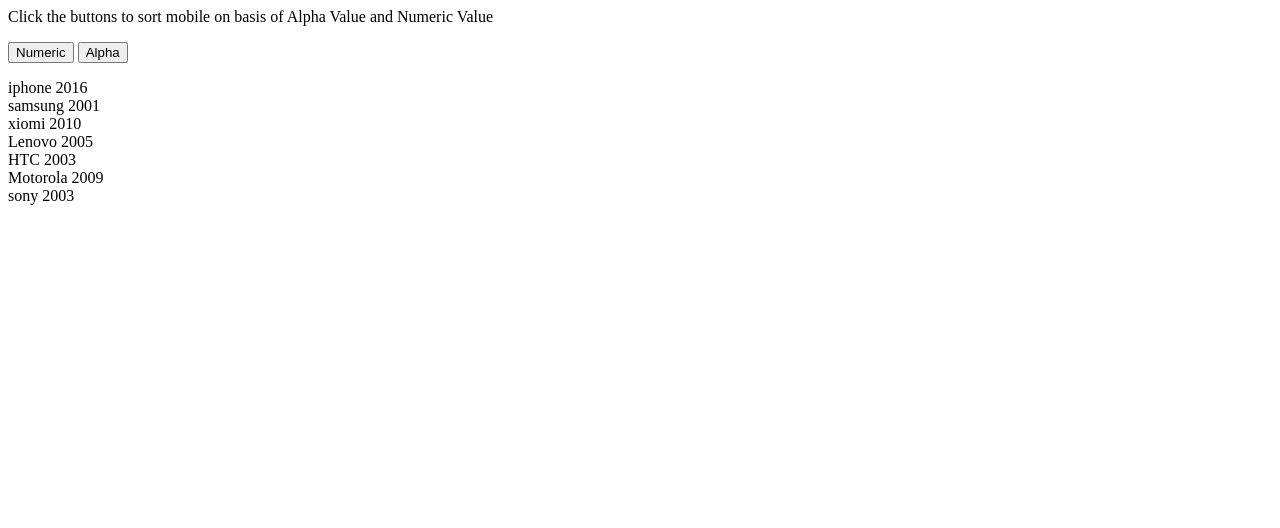
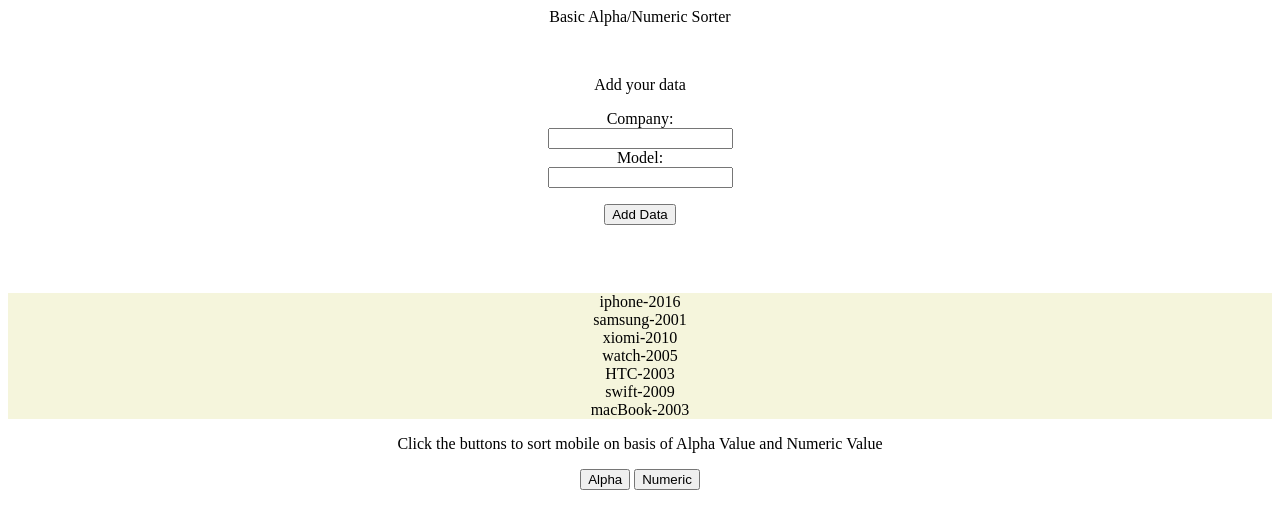
Before and after one commit to aman0591/temp, a plain HTML site: page simpleSorter.html in a window 1280 px wide. Drawn offline with Linux system fonts and the light colour scheme.

Commit message:
Update simpleSorter.html

```diff
--- a/simpleSorter.html
+++ b/simpleSorter.html
@@ -1,32 +1,57 @@
 <!DOCname html>
 <html>
+
 <body>
 
-<p>Click the buttons to sort mobile on basis of Alpha Value and Numeric Value</p>
+<p>Basic Alpha/Numeric Sorter</p>
 
+<br>
+<p>Add your data</p>
+Company:<br>
+<input type="text" name="firstname" id="Company" required>
+<br>
+Model:<br>
+<input type="text" name="lastname" id="Model" required>
+<br>
+<p><button onclick="addM()">Add Data</button></p>
+<br><br>
 
-<button onclick="myFunction()">Numeric</button>
-
-<button onclick="alphaSort()">Alpha</button>
 
 <p id="demo"></p>
 
 
+<p>Click the buttons to sort mobile on basis of Alpha Value and Numeric Value</p>
+
+<button onclick="alphaSort()" >Alpha</button>
+<button onclick="myFunction()">Numeric</button>
 
 <script>
 var mobile = [
 {name:"iphone", model:2016},
 {name:"samsung", model:2001},
 {name:"xiomi", model:2010},
-{name:"Lenovo", model:2005},
+{name:"watch", model:2005},
 {name:"HTC", model:2003},
-{name:"Motorola", model:2009},
-{name:"sony", model:2003}
+{name:"swift", model:2009},
+{name:"macBook", model:2003}
 
 ]
 
+displaymobile();
 
+function addM() {
+
+var temp=document.getElementById("Company").value;
+var temp2=document.getElementById("Model").value;
+
+ var obj = {
+	"name" : temp,
+	"model" : temp2
+ }
+mobile.push(obj);
 displaymobile();
+
+}
 
 function myFunction() {
     mobile.sort(function(a, b){return a.model - b.model});
@@ -43,19 +68,27 @@ function alphaSort() {
     });
     displaymobile();
 }
-
-
 function displaymobile() {
-  document.getElementById("demo").innerHTML =
-  mobile[0].name + " " + mobile[0].model + "<br>" +
-  mobile[1].name + " " + mobile[1].model + "<br>" +
-  mobile[2].name + " " + mobile[2].model + "<br>" +
-  mobile[3].name + " " + mobile[3].model + "<br>" +
-  mobile[4].name + " " + mobile[4].model + "<br>" +
-  mobile[5].name + " " + mobile[5].model + "<br>" +
-  mobile[6].name + " " + mobile[6].model;
+var text = "";
+var i;
+for (i = 0; i < mobile.length; i++) {
+    text += mobile[i].name +"-"+ mobile[i].model   + "<br>";
+}
+  document.getElementById("demo").innerHTML =text;
 }
 </script>
 
 </body>
+
+<style>
+#demo{
+background-color: beige;
+}
+body{
+text-align: center;
+}
+
+</style>
+
+
 </html>
```
